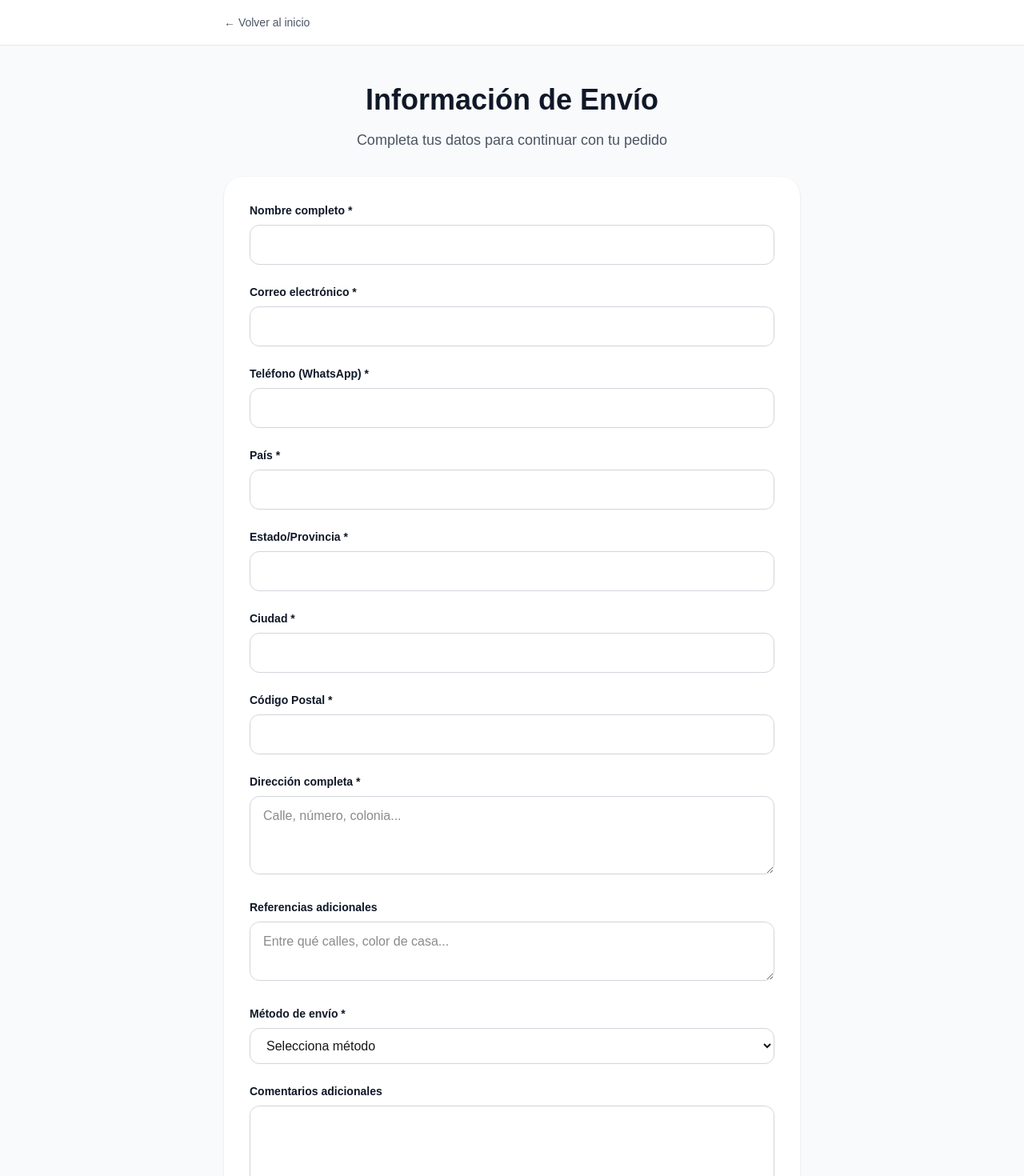
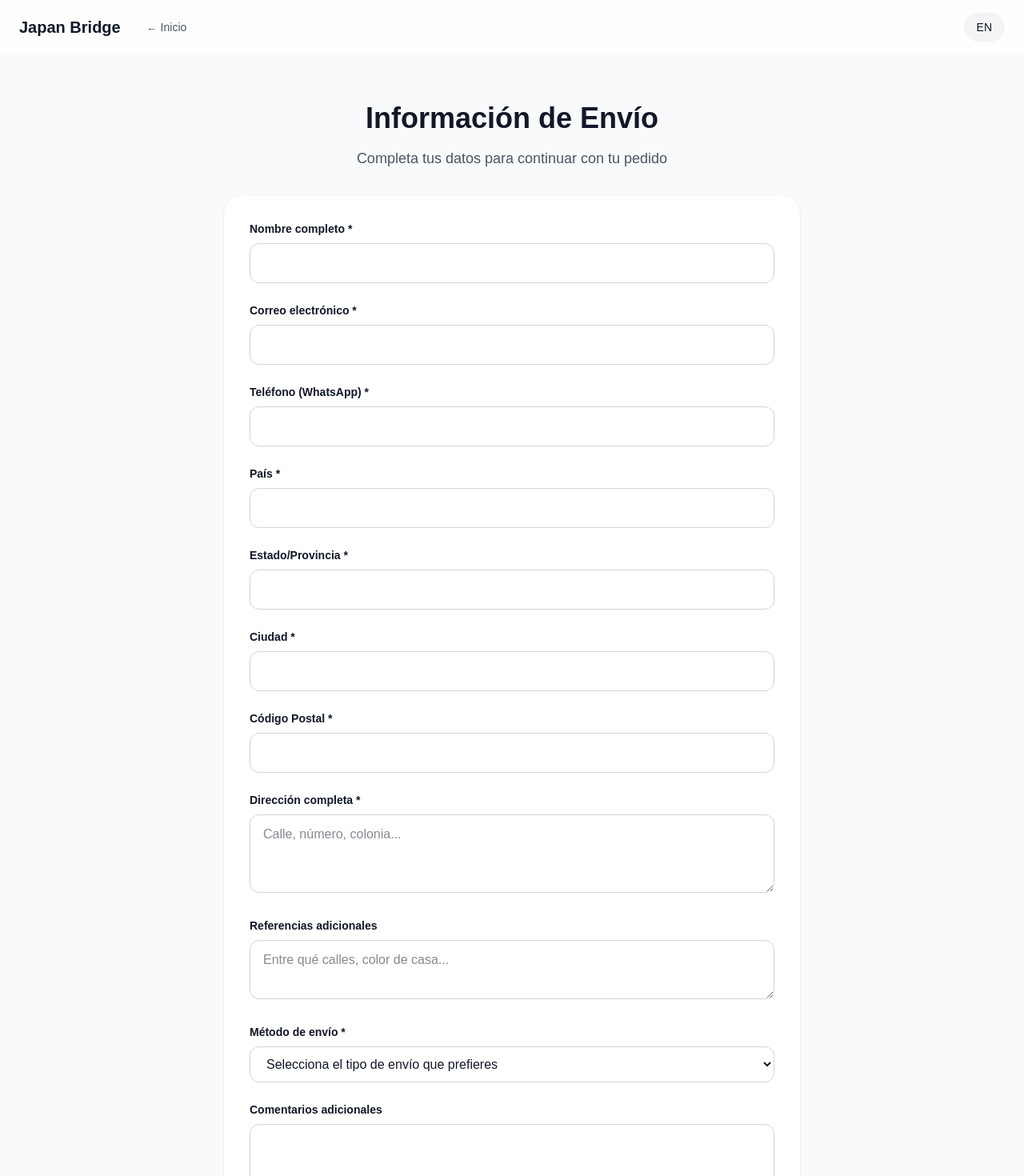
Before and after one commit to luislopez007/japan-bridge, a Next.js app: page /shipping-info in a window 1280 px wide. Shown: the top 1470 px of the page at 80% size. Built offline with nearby package versions, Linux system fonts and the light colour scheme.

Commit message:
Update shipping info page

```diff
--- a/app/shipping-info/page.tsx
+++ b/app/shipping-info/page.tsx
@@ -3,7 +3,7 @@
 import { useState } from "react";
 
 export default function ShippingInfo() {
-  const [lang] = useState<"es" | "en">("es");
+  const [lang, setLang] = useState<"es" | "en">("es");
 
   const t = {
     es: {
@@ -21,13 +21,13 @@ export default function ShippingInfo() {
       references: "Referencias adicionales",
       referencesPlaceholder: "Entre qué calles, color de casa...",
       shippingMethod: "Método de envío",
-      selectMethod: "Selecciona método",
-      ems: "EMS - Rápido (3-12 días) - $23",
-      epacket: "ePacket Light - Medio (10-19 días) - $12",
-      small: "Small Packet - Económico (15-25 días) - $9",
+      selectMethod: "Selecciona el tipo de envío que prefieres",
+      ems: "🚀 Opción 1 - (Recomendado)",
+      epacket: "✈️ Opción 2 - (Rápido)",
+      small: "📦 Opción 3 - (Más económico)",
       comments: "Comentarios adicionales",
       submit: "Enviar información",
-      back: "← Volver al inicio"
+      footer: "Japan Bridge Co. • Tu puente hacia Japón"
     },
     en: {
       title: "Shipping Information",
@@ -44,13 +44,13 @@ export default function ShippingInfo() {
       references: "Additional references",
       referencesPlaceholder: "Between which streets, house color...",
       shippingMethod: "Shipping method",
-      selectMethod: "Select method",
-      ems: "EMS - Fast (3-12 days) - $23",
-      epacket: "ePacket Light - Medium (10-19 days) - $12",
-      small: "Small Packet - Economical (15-25 days) - $9",
+      selectMethod: "Select your preferred shipping type",
+      ems: "🚀 Option 1 - (Recommended)",
+      epacket: "✈️ Option 2 - (Fast)",
+      small: "📦 Option 3 - (Most economical)",
       comments: "Additional comments",
       submit: "Submit information",
-      back: "← Back to home"
+      footer: "Japan Bridge Co. • Your bridge to Japan"
     }
   };
 
@@ -59,14 +59,29 @@ export default function ShippingInfo() {
   return (
     <div className="min-h-screen bg-gray-50">
 
-      {/* Header simple */}
-      <header className="bg-white border-b border-gray-200">
-        <div className="mx-auto max-w-3xl px-6 py-4">
-          <a href="/" className="text-sm text-gray-600 hover:text-gray-900">
-            {text.back}
-          </a>
+      {/* HEADER - Igual que página principal */}
+      <header className="fixed top-0 z-50 w-full bg-white/80 backdrop-blur-xl">
+        <div className="mx-auto flex max-w-7xl items-center justify-between px-6 py-4">
+          <div className="flex items-center gap-8">
+            <a href="/" className="text-xl font-semibold text-gray-900">Japan Bridge</a>
+            <nav className="hidden md:flex items-center gap-6 text-sm">
+              <a href="/" className="text-gray-600 hover:text-gray-900 transition-colors">
+                {lang === "es" ? "← Inicio" : "← Home"}
+              </a>
+            </nav>
+          </div>
+
+          <button
+            onClick={() => setLang(lang === "es" ? "en" : "es")}
+            className="rounded-full bg-gray-100 px-4 py-2 text-sm font-medium text-gray-900 transition-all hover:bg-gray-200"
+          >
+            {lang === "es" ? "EN" : "ES"}
+          </button>
         </div>
       </header>
+
+      {/* Espaciador para el header fijo */}
+      <div className="h-20"></div>
 
       {/* Formulario */}
       <div className="mx-auto max-w-3xl px-6 py-12">
@@ -91,7 +106,7 @@ export default function ShippingInfo() {
               type="text"
               name="nombre"
               required
-              className="w-full rounded-xl border border-gray-300 px-4 py-3"
+              className="w-full rounded-xl border border-gray-300 bg-white px-4 py-3 text-gray-900 transition-all focus:border-red-600 focus:outline-none focus:ring-2 focus:ring-red-600/20"
             />
           </div>
 
@@ -104,7 +119,7 @@ export default function ShippingInfo() {
               type="email"
               name="email"
               required
-              className="w-full rounded-xl border border-gray-300 px-4 py-3"
+              className="w-full rounded-xl border border-gray-300 bg-white px-4 py-3 text-gray-900 transition-all focus:border-red-600 focus:outline-none focus:ring-2 focus:ring-red-600/20"
             />
           </div>
 
@@ -117,7 +132,7 @@ export default function ShippingInfo() {
               type="tel"
               name="telefono"
               required
-              className="w-full rounded-xl border border-gray-300 px-4 py-3"
+              className="w-full rounded-xl border border-gray-300 bg-white px-4 py-3 text-gray-900 transition-all focus:border-red-600 focus:outline-none focus:ring-2 focus:ring-red-600/20"
             />
           </div>
 
@@ -130,7 +145,7 @@ export default function ShippingInfo() {
               type="text"
               name="pais"
               required
-              className="w-full rounded-xl border border-gray-300 px-4 py-3"
+              className="w-full rounded-xl border border-gray-300 bg-white px-4 py-3 text-gray-900 transition-all focus:border-red-600 focus:outline-none focus:ring-2 focus:ring-red-600/20"
             />
           </div>
 
@@ -143,7 +158,7 @@ export default function ShippingInfo() {
               type="text"
               name="estado"
               required
-              className="w-full rounded-xl border border-gray-300 px-4 py-3"
+              className="w-full rounded-xl border border-gray-300 bg-white px-4 py-3 text-gray-900 transition-all focus:border-red-600 focus:outline-none focus:ring-2 focus:ring-red-600/20"
             />
           </div>
 
@@ -156,7 +171,7 @@ export default function ShippingInfo() {
               type="text"
               name="ciudad"
               required
-              className="w-full rounded-xl border border-gray-300 px-4 py-3"
+              className="w-full rounded-xl border border-gray-300 bg-white px-4 py-3 text-gray-900 transition-all focus:border-red-600 focus:outline-none focus:ring-2 focus:ring-red-600/20"
             />
           </div>
 
@@ -169,7 +184,7 @@ export default function ShippingInfo() {
               type="text"
               name="codigo_postal"
               required
-              className="w-full rounded-xl border border-gray-300 px-4 py-3"
+              className="w-full rounded-xl border border-gray-300 bg-white px-4 py-3 text-gray-900 transition-all focus:border-red-600 focus:outline-none focus:ring-2 focus:ring-red-600/20"
             />
           </div>
 
@@ -183,7 +198,7 @@ export default function ShippingInfo() {
               rows={3}
               required
               placeholder={text.addressPlaceholder}
-              className="w-full rounded-xl border border-gray-300 px-4 py-3"
+              className="w-full rounded-xl border border-gray-300 bg-white px-4 py-3 text-gray-900 transition-all focus:border-red-600 focus:outline-none focus:ring-2 focus:ring-red-600/20"
             />
           </div>
 
@@ -196,7 +211,7 @@ export default function ShippingInfo() {
               name="referencias"
               rows={2}
               placeholder={text.referencesPlaceholder}
-              className="w-full rounded-xl border border-gray-300 px-4 py-3"
+              className="w-full rounded-xl border border-gray-300 bg-white px-4 py-3 text-gray-900 transition-all focus:border-red-600 focus:outline-none focus:ring-2 focus:ring-red-600/20"
             />
           </div>
 
@@ -208,12 +223,12 @@ export default function ShippingInfo() {
             <select
               name="metodo_envio"
               required
-              className="w-full rounded-xl border border-gray-300 px-4 py-3"
+              className="w-full rounded-xl border border-gray-300 bg-white px-4 py-3 text-gray-900 transition-all focus:border-red-600 focus:outline-none focus:ring-2 focus:ring-red-600/20"
             >
               <option value="">{text.selectMethod}</option>
-              <option value="EMS">{text.ems}</option>
-              <option value="ePacket">{text.epacket}</option>
-              <option value="Small Packet">{text.small}</option>
+              <option value="Opción 1 - Recomendado">{text.ems}</option>
+              <option value="Opción 2 - Rápido">{text.epacket}</option>
+              <option value="Opción 3 - Económico">{text.small}</option>
             </select>
           </div>
 
@@ -225,20 +240,35 @@ export default function ShippingInfo() {
             <textarea
               name="comentarios"
               rows={3}
-              className="w-full rounded-xl border border-gray-300 px-4 py-3"
+              className="w-full rounded-xl border border-gray-300 bg-white px-4 py-3 text-gray-900 transition-all focus:border-red-600 focus:outline-none focus:ring-2 focus:ring-red-600/20"
             />
           </div>
 
           {/* Botón */}
           <button
             type="submit"
-            className="w-full rounded-full bg-red-600 px-8 py-4 text-lg font-semibold text-white hover:bg-red-700"
+            className="w-full rounded-full bg-red-600 px-8 py-4 text-lg font-semibold text-white transition-all hover:bg-red-700"
           >
             {text.submit}
           </button>
 
         </form>
       </div>
+
+      {/* FOOTER - Igual que página principal */}
+      <footer className="border-t border-gray-200 bg-white py-12">
+        <div className="mx-auto max-w-7xl px-6">
+          <div className="mb-8 text-center">
+            <div className="mb-4 text-2xl font-semibold text-gray-900">Japan Bridge</div>
+            <p className="text-sm text-gray-600">{text.footer}</p>
+          </div>
+
+          <div className="mt-8 text-center text-xs text-gray-400">
+            © 2024 Japan Bridge Co. {lang === "es" ? "Todos los derechos reservados" : "All rights reserved"}
+          </div>
+        </div>
+      </footer>
+
     </div>
   );
 }
```
